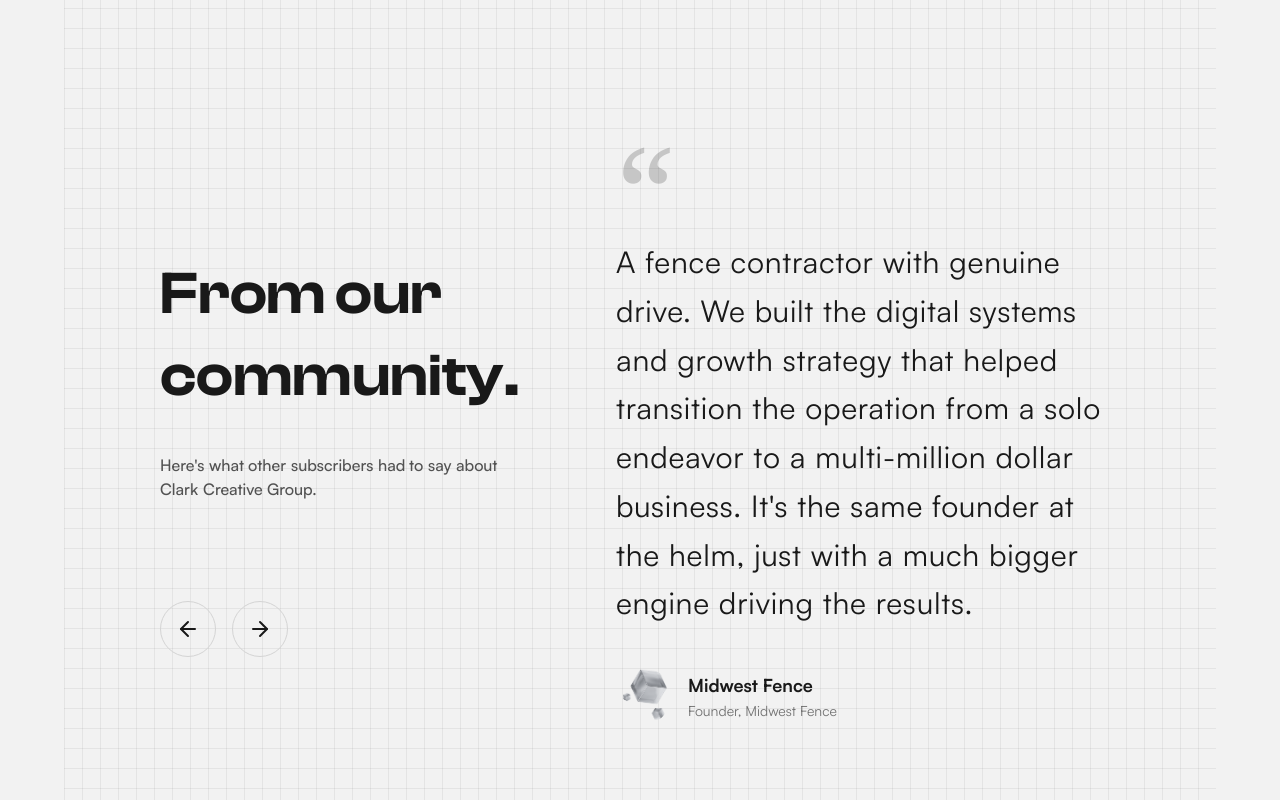
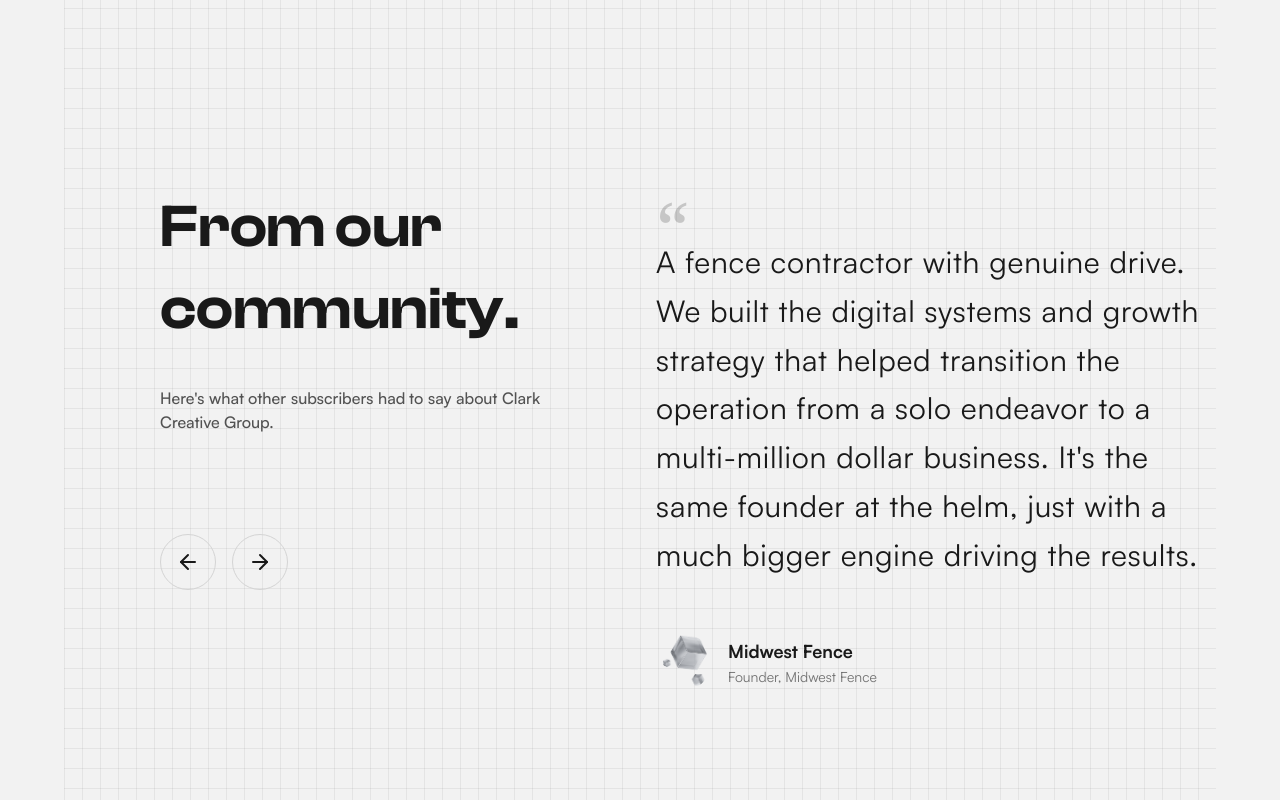
Before and after one commit to MonyVannn/clark-creative-group-website, a Next.js app: page / in a window 1280 px wide. Shown: the part 2900-3700 px from the top of the page. Built offline with nearby package versions, Linux system fonts and the light colour scheme.

Commit message:
Fix: responsiveness for xl screen

```diff
--- a/app/components/homepage/TestimonialSection.tsx
+++ b/app/components/homepage/TestimonialSection.tsx
@@ -92,10 +92,10 @@ export default function TestimonialSection() {
     <section
       ref={sectionRef}
       data-color="#191919"
-      className="w-full py-24 lg:py-80 px-8 lg:px-24 flex flex-col lg:flex-row items-center justify-between gap-16 lg:gap-24 overflow-hidden"
+      className="w-full min-h-[700px] lg:min-h-[780px] py-24 lg:py-80 px-8 lg:px-24 flex flex-col lg:flex-row items-start justify-between gap-16 lg:gap-24 overflow-hidden"
     >
       {/* Left Column */}
-      <div className="w-full lg:w-5/12 flex flex-col justify-between h-full min-h-75 lg:min-h-100">
+      <div className="w-full lg:w-5/12 flex flex-col justify-between min-h-[320px] lg:min-h-[400px] shrink-0">
         <div>
           <SplitText
             text="From our "
@@ -159,20 +159,20 @@ export default function TestimonialSection() {
         </motion.div>
       </div>
 
-      {/* Right Column */}
+      {/* Right Column - fixed height so section doesn't jump when changing testimonials */}
       <motion.div
         initial={{ opacity: 0, x: 50 }}
         whileInView={{ opacity: 1, x: 0 }}
         viewport={{ once: true, margin: "-100px" }}
         transition={{ duration: 0.8, delay: 0.2 }}
-        className="w-full lg:w-7/12 relative min-h-87.5 lg:min-h-100 flex flex-col justify-center"
+        className="w-full lg:w-7/12 relative h-[380px] sm:h-[420px] lg:h-[460px] xl:h-[500px] flex flex-col shrink-0 overflow-hidden"
       >
         <motion.div
           initial={{ scale: 0.5, opacity: 0 }}
           whileInView={{ scale: 1, opacity: 1 }}
           viewport={{ once: true }}
           transition={{ duration: 0.6, delay: 0.6, type: "spring" }}
-          className={`text-8xl lg:text-9xl font-serif absolute -top-8 lg:-top-16 left-0 leading-none transition-colors duration-1000 ${isDarkTheme ? "text-[#f2f2f2]" : "text-[#191919]/20"}`}
+          className={`text-8xl lg:text-7xl font-serif absolute -top-8 lg:top-0 left-0 leading-none transition-colors duration-1000 ${isDarkTheme ? "text-[#f2f2f2]" : "text-[#191919]/20"}`}
         >
           &ldquo;
         </motion.div>
@@ -184,10 +184,10 @@ export default function TestimonialSection() {
             animate={{ opacity: 1, x: 0 }}
             exit={{ opacity: 0, x: -20 }}
             transition={{ duration: 0.4, ease: "easeInOut" }}
-            className="pt-12"
+            className="pt-12 h-full flex flex-col"
           >
             <p
-              className={`font-satoshi text-2xl lg:text-4xl xl:text-3xl 2xl:text-4xl leading-normal lg:leading-relaxed font-normal tracking-wide transition-colors duration-1000 ${isDarkTheme ? "text-white" : "text-[#191919]"}`}
+              className={`font-satoshi text-2xl lg:text-4xl xl:text-3xl 2xl:text-4xl leading-normal lg:leading-relaxed font-normal tracking-wide transition-colors duration-1000 flex-grow ${isDarkTheme ? "text-white" : "text-[#191919]"}`}
             >
               {testimonials[currentIndex].quote}
             </p>
```
